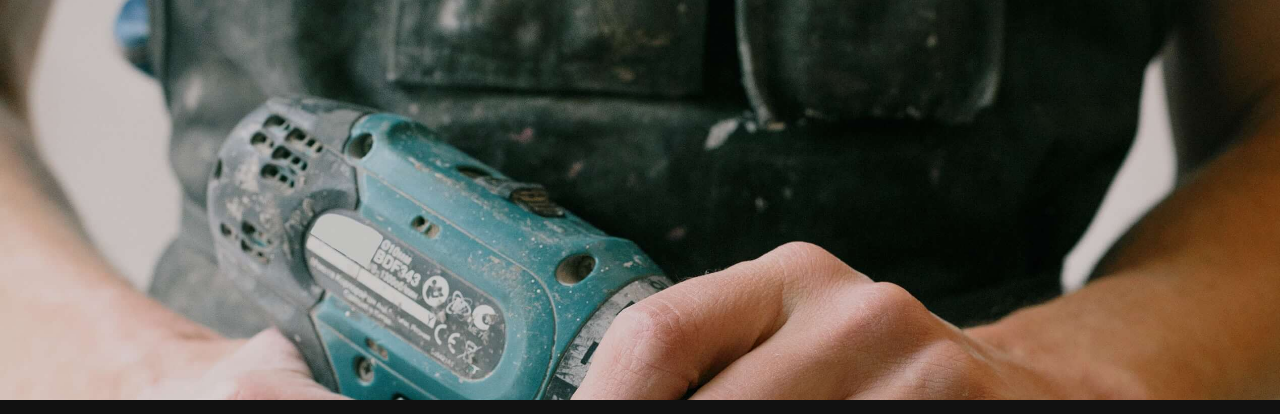
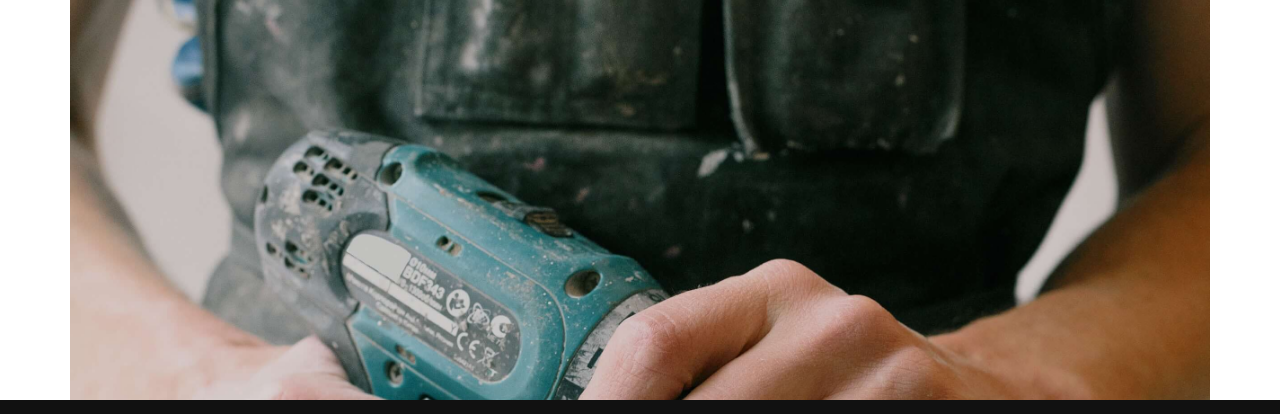
Before and after one commit to YSFG/Parallax, a plain HTML site: page index.html in a window 1280 px wide. Shown: the top 414 px of the page. Drawn offline with nearby package versions, Linux system fonts and the light colour scheme.

Commit message:
Add files via upload

```diff
--- a/index.html
+++ b/index.html
@@ -17,7 +17,7 @@
 </head>
 <body>
     <!-- TOP -->
-    <div id="parallax">
+    <div class="container" id="parallax">
         <div class="row h-100">
             <div class="col-md-12 caption align-self-center">
                 <h1 class="main-title text-center">Roberto Hernandez</h1>
```
